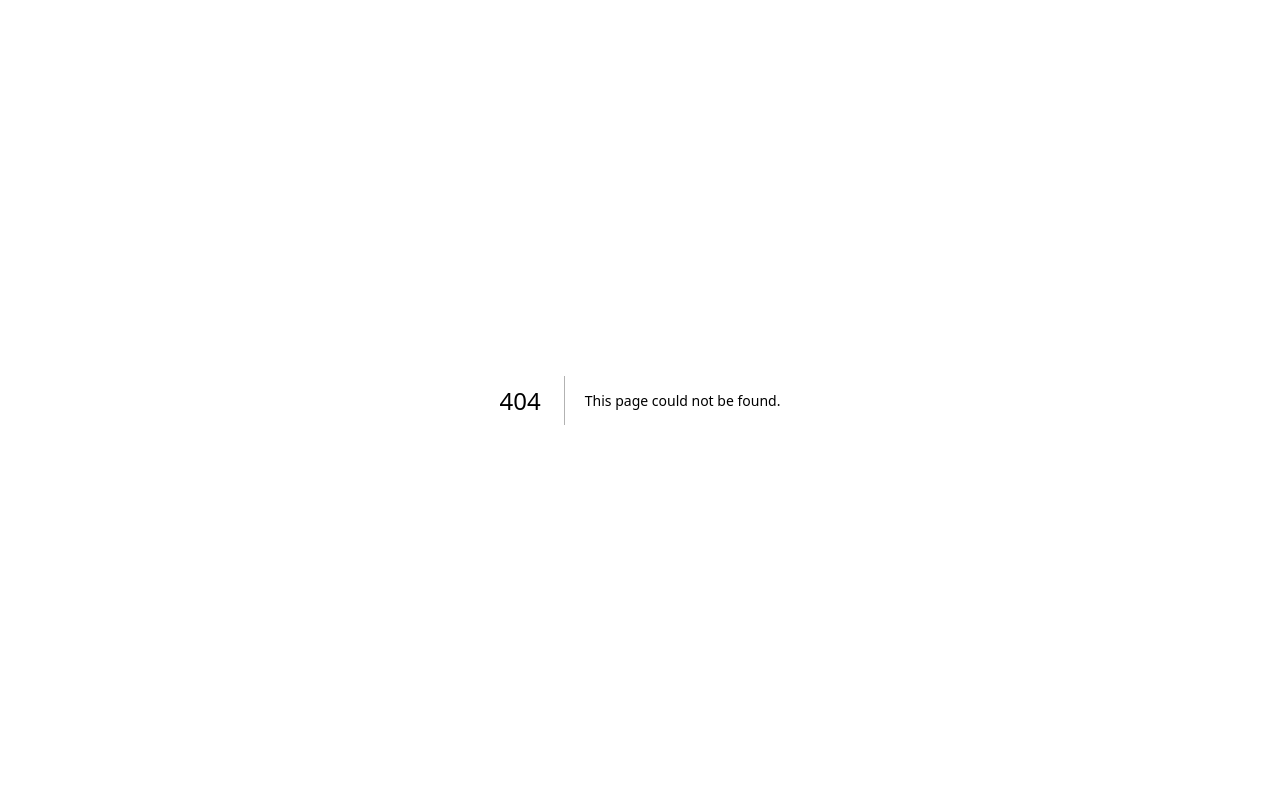
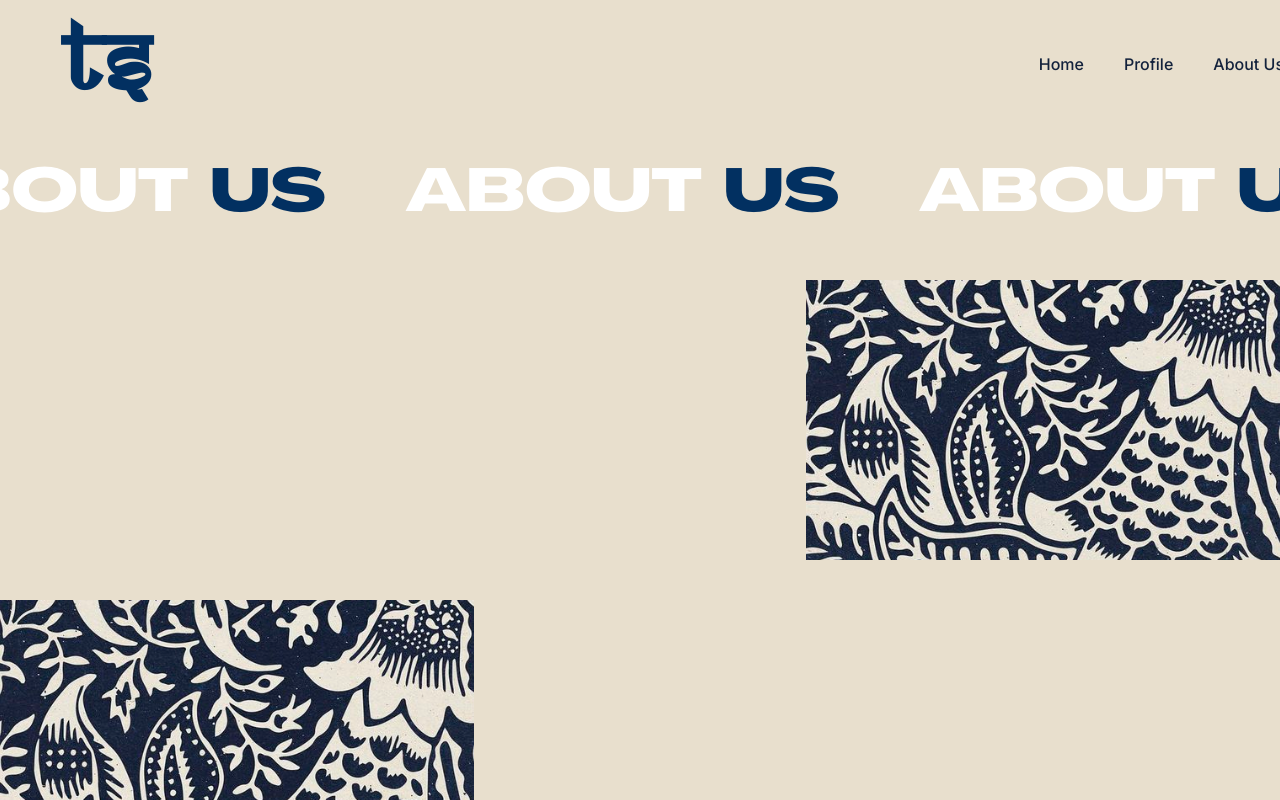
Before and after one commit to sanaaa15/capstone, a Next.js app: page /about in a window 1280 px wide. Before the commit this address had no page. Shown: the top 800 px of the page. Built offline with nearby package versions, Linux system fonts and the light colour scheme.

Commit message:
About Page Update

```diff
--- /dev/null
+++ b/app/about/page.tsx
@@ -0,0 +1,40 @@
+'use client'
+
+import NavBarHome from '../components/NavBarHome';
+import ScrollingText from '../components/ScrollingText';
+
+function About() {
+    return (
+        <div>
+            <div className="bg-beige min-h-screen">
+            <div style={{ marginLeft: '2%' , marginBottom: '3%'}}>
+                <NavBarHome />
+            </div>
+        <ScrollingText text="ABOUT US" />
+
+          <div className="absolute right-0 p-8 bg-navy h-[35%] w-[37%] top-[35%] bg-cover bg-center" style={{ backgroundImage: "url('/about-page-pattern.jpg')"}}>
+          </div>
+
+          <div className="absolute left-0 p-8 bg-navy h-[35%] w-[37%] top-[75%] bg-cover bg-center" style={{ backgroundImage: "url('/about-page-pattern.jpg')"}}>
+          </div>
+        </div>
+
+        <div className="min-h-screen bg-beige p-16">
+        <div className="absolute right-0 p-8 bg-navy h-[60%] w-[20%] top-[130%] bg-cover bg-center" style={{ backgroundImage: "url('/about-page-pattern.jpg')"}}>
+          </div>
+
+          <div className="absolute left-0 p-8 bg-navy h-[60%] w-[20%] top-[130%] bg-cover bg-center" style={{ backgroundImage: "url('/about-page-pattern.jpg')"}}>
+          </div>
+        </div>
+
+        <div className="h-[20%] p-8">
+
+        </div>
+
+
+        </div>
+
+    );
+}
+
+export default About;
--- a/app/components/NavBarHome.jsx
+++ b/app/components/NavBarHome.jsx
@@ -37,7 +37,7 @@ const NavBarHome = () => {
              </div>
             )}
           </div>
-          <Link href="/about-us" passHref>
+          <Link href="/about" passHref>
             <span className="text-navy cursor-pointer font-medium">About Us</span>
           </Link>
         </div>
--- /dev/null
+++ b/app/components/ScrollingText.js
@@ -0,0 +1,20 @@
+import React from 'react';
+
+function ScrollingText({ text }) {
+  const words = text.split(' ');
+
+  return (
+    <div className="overflow-hidden whitespace-nowrap pb-4">
+      <div className="inline-block animate-infinite-scroll font-custom-2 text-6xl">
+        {[...Array(20)].map((_, i) => (
+          <span key={i} className="mx-10">
+            <span className="text-white">{words[0]}</span>
+            <span className="text-blue ml-2">   {words[1]}</span>
+          </span>
+        ))}
+      </div>
+    </div>
+  );
+}
+
+export default ScrollingText;
--- a/app/globals.css
+++ b/app/globals.css
@@ -28,3 +28,15 @@
 .font-custom-2 {
      font-family: 'CustomFont2', sans-serif;
 }
+
+
+html, body {
+  background-color: #E8DFCD; /* Beige color */
+  min-height: 100%;
+  margin: 0;
+  padding: 0;
+}
+
+#root, #__next {
+  height: 100%;
+}
--- a/app/login/page.tsx
+++ b/app/login/page.tsx
@@ -43,7 +43,7 @@ function Login() {
                             Email Address
                         </label>
                         <input
-                            className="shadow appearance-none rounded-full border rounded w-full py-2 px-3 text-gray-700 leading-tight focus:outline-none focus:shadow-outline"
+                            className="shadow appearance-none rounded-full  w-full py-2 px-3 text-gray-700 leading-tight focus:outline-none focus:shadow-outline"
                             id="email"
                             type="email"
                             placeholder="Enter your Email Address"
--- a/app/page.tsx
+++ b/app/page.tsx
@@ -14,8 +14,8 @@ const HomePage = () => {
         <div className="p-8 max-w-4xl" style={{ marginLeft: '2%' }}>
           <p className="text-white text-6xl font-bold leading-none font-custom-2">DISCOVER THE</p>
           <p className="text-white text-6xl font-bold leading-none font-custom-2">PERFECT KURTA,</p>
-          <p className="text-navy text-6xl font-bold leading-none font-custom-2">TAILORED JUST FOR</p>
-          <p className="text-navy text-6xl font-bold leading-none font-custom-2">YOU!</p>
+          <p className="text-blue text-6xl font-bold leading-none font-custom-2">TAILORED JUST FOR</p>
+          <p className="text-blue text-6xl font-bold leading-none font-custom-2">YOU!</p>
           <p className="mx-2 my-2 text-lg"><span className="font-bold text-navy">Welcome to Tailor Swift,</span> where tradition meets technology. We craft personalized kurtas that fit your unique style and measurements. Using advanced computer vision, we ensure each garment is perfectly tailored for unmatched comfort and elegance. For any occasion, Tailor Swift blends sophistication and individuality in every stitch.</p>
         </div>
         <div style={{marginLeft: '34%', marginTop: '5%', width: '70%'}}>
@@ -28,23 +28,25 @@ const HomePage = () => {
       <div className="min-h-screen bg-navy">
         <div className="absolute right-0 top-[170%] bg-navy p-8 h-[110%] w-[32%] bg-cover bg-center" style={{ backgroundImage: "url('/home-page-pattern.jpg')" }}>
         </div>
+
+
       </div>
       <div className="min-h-screen bg-beige">
         <div className="p-8 max-w-5xl" style={{ marginLeft: '2%' }}>
           <p className="text-white text-6xl font-bold leading-none font-custom-2">CHECK OUT SOME</p>
-          <p className="text-navy text-6xl font-bold leading-none font-custom-2">DESIGNS GENERATED BY OUR MODEL</p>
+          <p className="text-blue text-6xl font-bold leading-none font-custom-2">DESIGNS GENERATED BY OUR MODEL</p>
         </div>
         <div className="flex bg-beige mx-4 p-8">
           <div className="flex flex-col items-center mx-4">
-            <img src="kurta-1.png" alt="Image 1" className="h-[75%] w-64 object-cover" />
+            <img src="kurta-1.png" alt="Image 1" className="h-[78%] w-64 object-cover" />
             <p className="mt-4 text-center text-navy text-medium">“plain white color”</p>
           </div>
           <div className="flex flex-col items-center mx-4">
-            <img src="kurta-2.png" alt="Image 2" className="h-[75%] w-64 object-cover" />
+            <img src="kurta-2.png" alt="Image 2" className="h-[78%] w-64 object-cover" />
             <p className="mt-4 text-center text-navy text-medium">“white and orange, anarkali”</p>
           </div>
           <div className="flex flex-col items-center mx-4">
-            <img src="kurta-3.jpg" alt="Image 3" className="h-[75%] w-64 object-cover" />
+            <img src="kurta-3.jpg" alt="Image 3" className="h-[78%] w-64 object-cover" />
             <p className="mt-4 text-center text-navy text-medium ">“red in color, floral pattern, boat neck”</p>
           </div>
         </div>
--- a/tailwind.config.ts
+++ b/tailwind.config.ts
@@ -13,6 +13,15 @@ const config: Config = {
         'beige': '#E8DFCD',
         'navy':'#13223C',
       },
+      animation: {
+        'infinite-scroll': 'infinite-scroll 25s linear infinite',
+      },
+      keyframes: {
+        'infinite-scroll': {
+          from: { transform: 'translateX(0)' },
+          to: { transform: 'translateX(-50%)' },
+        }
+      }
     },
   },
   plugins: [],
```
Also changed, not shown: public/about-page-pattern.jpg (added).
